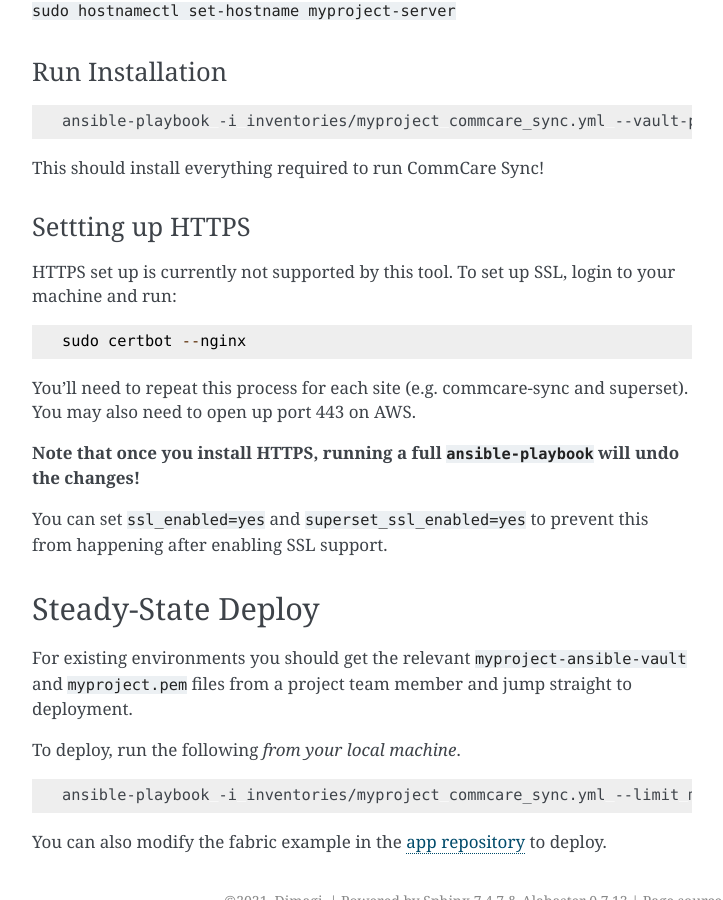
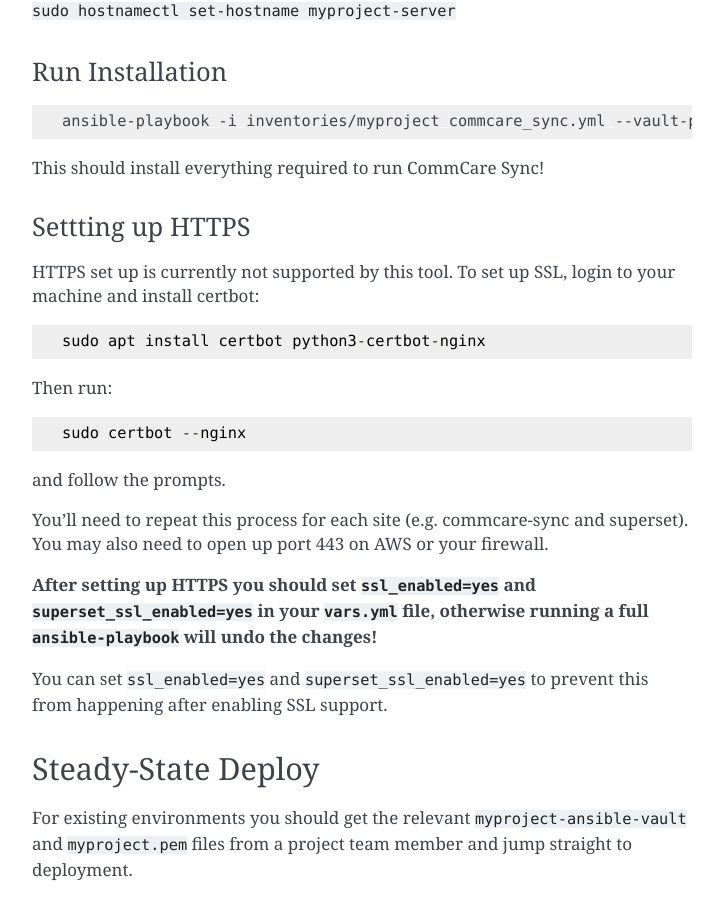
Before and after one commit to dimagi/commcare-sync-ansible, a Sphinx documentation site: the page built from docs/production.md, in a window 1280 px wide and 900 px high, scrolled down 2384 px. Shown: the whole window, without its empty margins (388-1111 px from the left). Built offline with Sphinx 7.4.7, drawn with Linux system fonts in a browser that asks for light colours.

Commit message:
improve https docs

````diff
--- a/docs/production.md
+++ b/docs/production.md
@@ -118,16 +118,25 @@
 
 #### Settting up HTTPS
 
-HTTPS set up is currently not supported by this tool. To set up SSL, login to your machine and run:
+HTTPS set up is currently not supported by this tool. To set up SSL, login to your machine and install certbot:
+
+```
+sudo apt install certbot python3-certbot-nginx
+```
+
+Then run:
 
 ```
 sudo certbot --nginx
 ```
 
+and follow the prompts.
+
 You'll need to repeat this process for each site (e.g. commcare-sync and superset).
-You may also need to open up port 443 on AWS.
+You may also need to open up port 443 on AWS or your firewall.
 
-**Note that once you install HTTPS, running a full `ansible-playbook` will undo the changes!**
+**After setting up HTTPS you should set `ssl_enabled=yes` and `superset_ssl_enabled=yes` in your `vars.yml` file,
+otherwise running a full `ansible-playbook` will undo the changes!**
 
 You can set `ssl_enabled=yes` and `superset_ssl_enabled=yes` to prevent this from happening
 after enabling SSL support.
````
